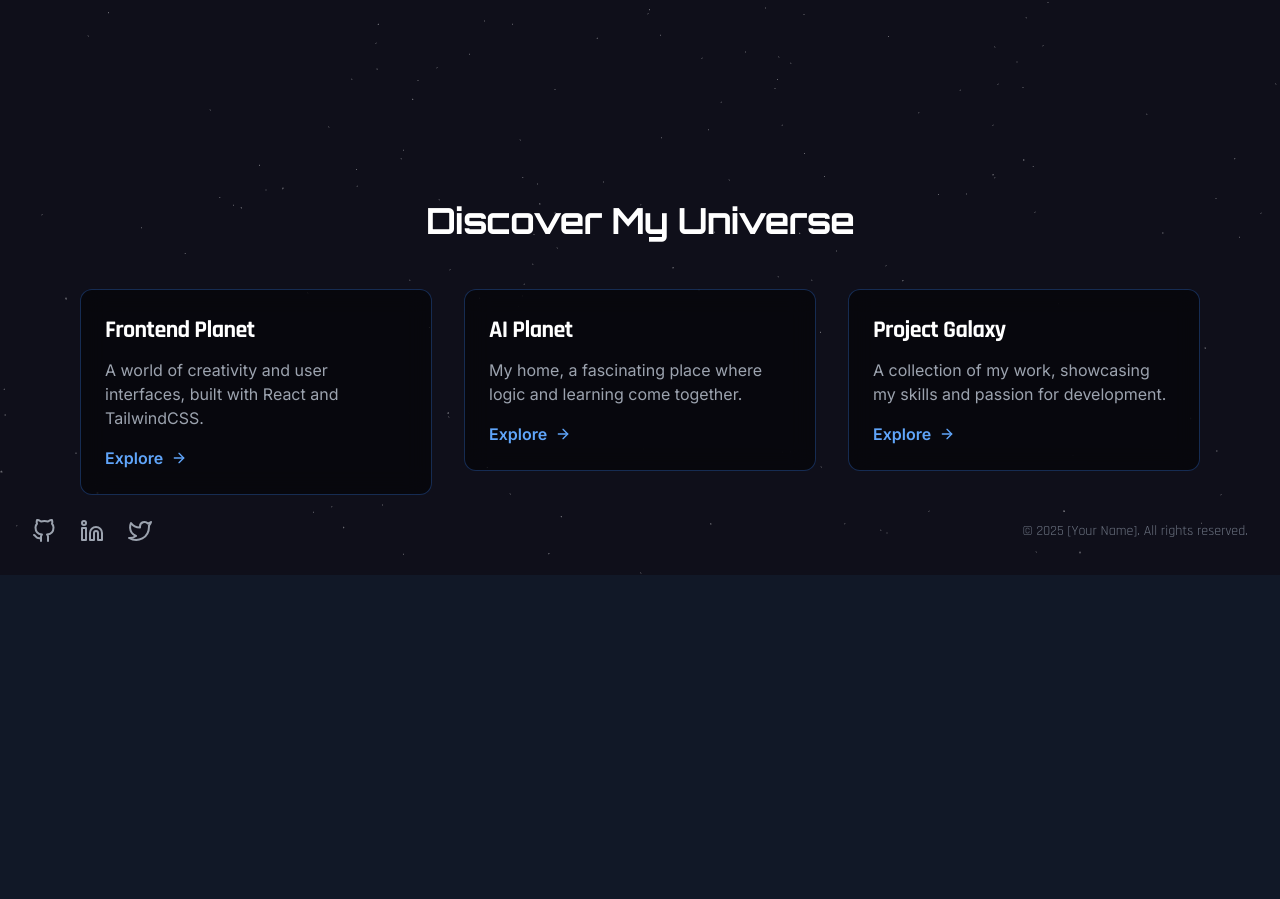
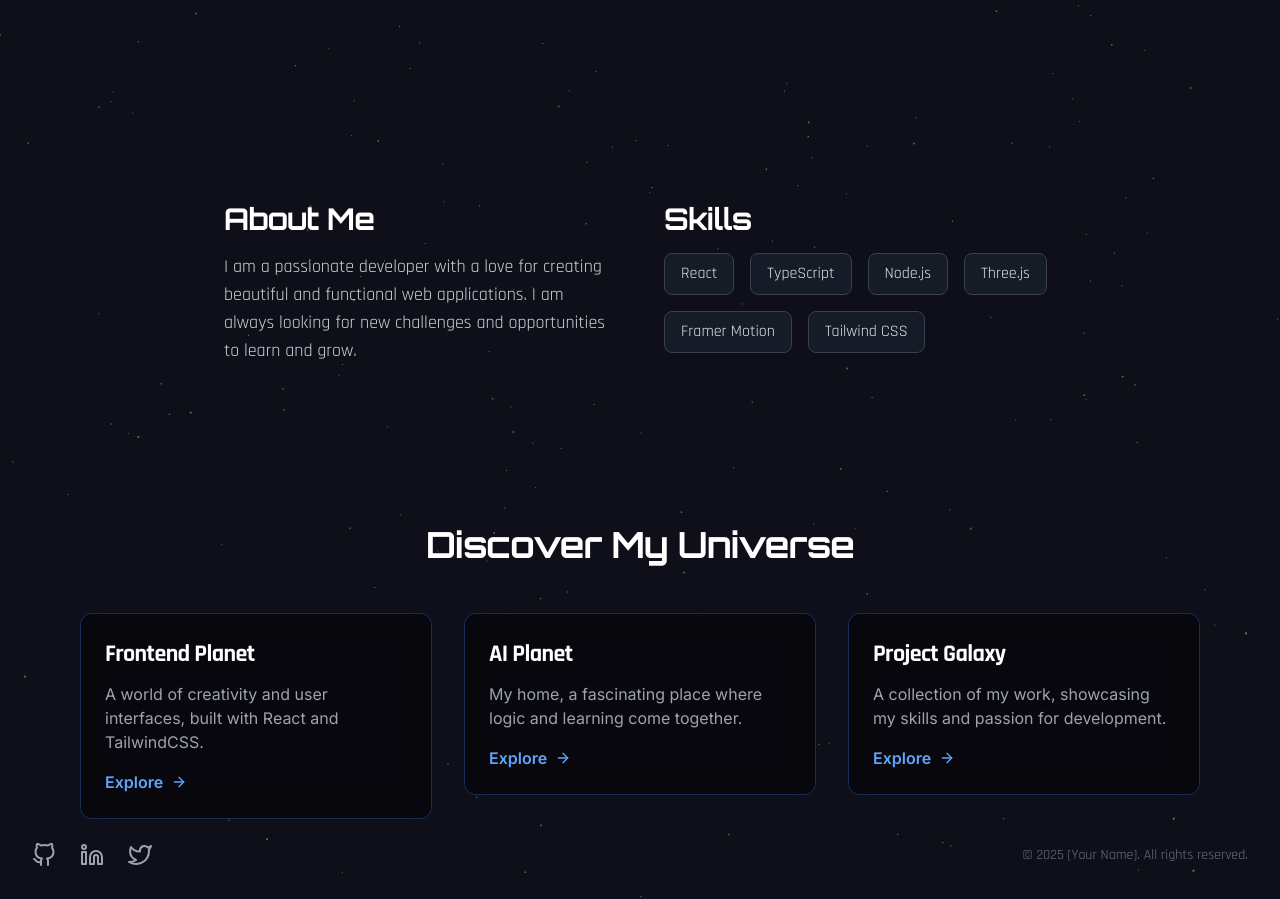
Before and after one commit to artasyaskar/universe-of-me, a React (Vite) app: page / in a window 1280 px wide. Shown: the part 679-1578 px from the top of the page. Before the commit the page ends 1254 px from the top, so only its background shows below. Built offline with nearby package versions, Linux system fonts and the light colour scheme; no server answers; the database is empty.

Commit message:
fix by Artas

```diff
--- a/src/App.tsx
+++ b/src/App.tsx
@@ -1,5 +1,5 @@
 import { Suspense, lazy, Component, ErrorInfo, ReactNode } from 'react';
-import { BrowserRouter as Router, Routes, Route } from 'react-router-dom';
+import { createBrowserRouter, RouterProvider } from 'react-router-dom';
 import { Toaster } from 'react-hot-toast';
 import LoadingScreen from './components/LoadingScreen';
 
@@ -48,27 +48,35 @@ const About = lazy(() => import('./pages/About'));
 const Contact = lazy(() => import('./pages/Contact'));
 const NotFound = lazy(() => import('./pages/NotFound'));
 
+const router = createBrowserRouter(
+  [
+    { path: '/', element: <Home /> },
+    { path: '/galaxy', element: <Galaxy /> },
+    { path: '/planet/:id', element: <Planet /> },
+    { path: '/about', element: <About /> },
+    { path: '/contact', element: <Contact /> },
+    { path: '*', element: <NotFound /> },
+  ],
+  {
+    future: {
+      v7_startTransition: true,
+      v7_relativeSplatPath: true,
+    },
+  }
+);
+
 function App() {
   return (
-    <Router>
     <div className="flex flex-col min-h-screen bg-gray-900 text-white">
       <main className="flex-grow">
         <ErrorBoundary>
           <Suspense fallback={<LoadingScreen />}>
-              <Routes>
-                <Route path="/" element={<Home />} />
-                <Route path="/galaxy" element={<Galaxy />} />
-                <Route path="/planet/:id" element={<Planet />} />
-                <Route path="/about" element={<About />} />
-                <Route path="/contact" element={<Contact />} />
-                <Route path="*" element={<NotFound />} />
-              </Routes>
+            <RouterProvider router={router} />
           </Suspense>
         </ErrorBoundary>
       </main>
       <Toaster position="bottom-right" />
     </div>
-    </Router>
   );
 }
 
--- a/src/config.ts
+++ b/src/config.ts
@@ -7,4 +7,6 @@ export const portfolioConfig = {
   name: "Artas Yaskar",
   tagline: "Problem Solver | Crafting Exceptional Digital Experiences",
   profileImage: "https://i.pravatar.cc/160?u=a042581f4e29026704d",
+  aboutMe: "I am a passionate developer with a love for creating beautiful and functional web applications. I am always looking for new challenges and opportunities to learn and grow.",
+  skills: ["React", "TypeScript", "Node.js", "Three.js", "Framer Motion", "Tailwind CSS"],
 };
--- a/src/pages/Home.tsx
+++ b/src/pages/Home.tsx
@@ -39,7 +39,7 @@ const Home: React.FC = () => {
       opacity: 1,
       transition: {
         duration: 0.8,
-        ease: [0.6, 0.01, -0.05, 0.95],
+        ease: [0.6, 0.01, 0.05, 0.95],
       },
     },
   };
@@ -118,6 +118,48 @@ const Home: React.FC = () => {
         </motion.div>
       </motion.main>
 
+      {/* About Me and Skills Section */}
+      <motion.div
+        className="relative z-10 w-full max-w-4xl mx-auto px-4 sm:px-6 lg:px-8 py-20"
+        initial={{ opacity: 0, y: 50 }}
+        whileInView={{ opacity: 1, y: 0 }}
+        transition={{ duration: 0.8, ease: "easeInOut" }}
+        viewport={{ once: true }}
+      >
+        <div className="grid grid-cols-1 md:grid-cols-2 gap-12">
+          {/* About Me */}
+          <div>
+            <h2 className="text-3xl font-bold font-orbitron mb-4 text-shadow-glow-blue">
+              About Me
+            </h2>
+            <p className="text-lg text-gray-300 font-rajdhani">
+              {portfolioConfig.aboutMe}
+            </p>
+          </div>
+
+          {/* Skills */}
+          <div>
+            <h2 className="text-3xl font-bold font-orbitron mb-4 text-shadow-glow-green">
+              Skills
+            </h2>
+            <div className="flex flex-wrap gap-4">
+              {portfolioConfig.skills.map((skill, index) => (
+                <motion.div
+                  key={index}
+                  className="bg-gray-800/50 backdrop-blur-sm border border-gray-700 rounded-lg px-4 py-2 text-gray-200 font-rajdhani"
+                  initial={{ opacity: 0, scale: 0.8 }}
+                  whileInView={{ opacity: 1, scale: 1 }}
+                  transition={{ duration: 0.5, delay: index * 0.1 }}
+                  viewport={{ once: true }}
+                >
+                  {skill}
+                </motion.div>
+              ))}
+            </div>
+          </div>
+        </div>
+      </motion.div>
+
       {/* Featured Planets Section */}
       <FeaturedPlanets />
 
```
Lines whose indentation alone changed are shown as unchanged.
